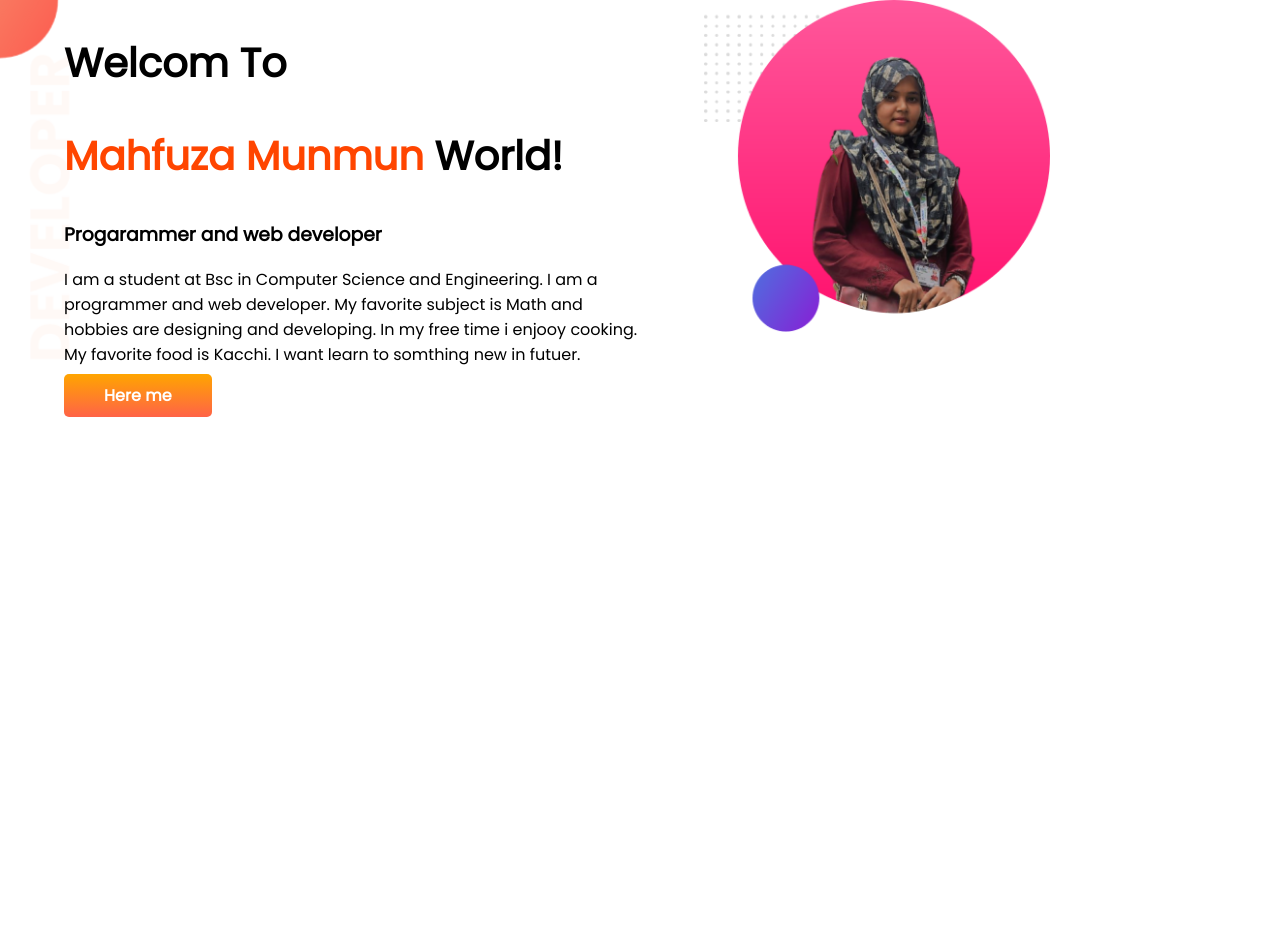
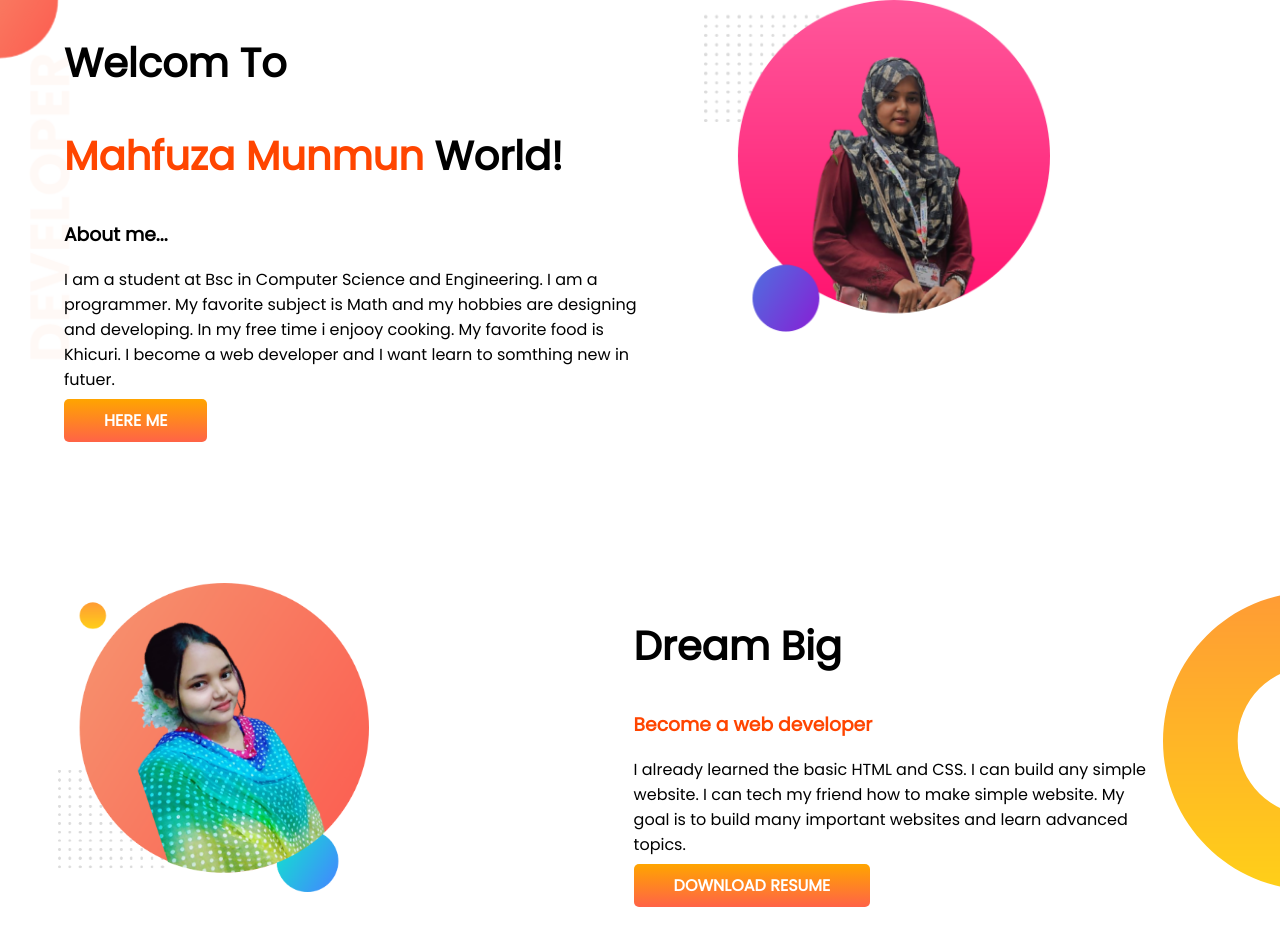
Before and after one commit to Sadiql/mahfuza_portfolio, a plain HTML site: page index.html in a window 1280 px wide. Before the commit the page ends 800 px from the top, so only its background shows below. Drawn offline with Linux system fonts and the light colour scheme.

Commit message:
2nd portion

```diff
--- a/index.html
+++ b/index.html
@@ -17,20 +17,33 @@
         <div class="half-width">
             <h1>Welcom To</h1>
             <h1><span class="orange-color">Mahfuza Munmun</span> World!</h1>
-            <h3>Progarammer and web developer</h3>
-            <p>I am a student at Bsc in Computer Science and Engineering. I am a programmer and web developer. My
-                favorite
-                subject is Math and hobbies are designing and developing. In my free time i enjooy cooking. My favorite
-                food
-                is Kacchi. I want learn to somthing new in futuer.
+            <h3>About me...</h3>
+            <p>I am a student at Bsc in Computer Science and Engineering. I am a programmer. My favorite subject is Math
+                and my hobbies are designing and developing. In my free time i enjooy cooking. My favorite food is
+                Khicuri. I become a web developer and I want learn to somthing new in futuer.
             </p>
-            <a class="link-button" target="blank" href="https://www.facebook.com/mahfuza.munmun.33">Here me</a>
+            <a class="link-button" target="blank" href="https://www.facebook.com/mahfuza.munmun.33">HERE ME</a>
 
         </div>
         <div class="half-width">
             <img src="image/mahfuza-2.png" alt="">
         </div>
     </section>
+    <section class="left-banner">
+        <div class="half-width">
+            <img src="image/mahfuza-1.png" alt="">
+        </div>
+        <div class="half-width">
+            <h1>Dream Big</h1>
+            <h3><span class="orange-color">Become a web developer</span></h3>
+            <p>I already learned the basic HTML and CSS. I can build any simple website. I can tech my friend how to
+                make simple website. My goal is to build many important websites and learn advanced topics.
+            </p>
+            <a class="link-button" target="blank" href="https://www.facebook.com/mahfuza.munmun.33">DOWNLOAD RESUME</a>
+
+        </div>
+
+    </section>
 </body>
 
 </html>
--- a/style.css
+++ b/style.css
@@ -10,6 +10,7 @@ h1{
 }
 section{
     display: flex;
+    margin-bottom: 150px;
 }
 .half-width{
     width: 50%;
@@ -30,3 +31,9 @@ section{
     background-image: url(show-off/top-banner.png);
     background-repeat: no-repeat;
 }
+.left-banner{
+    background-image: url(show-off/dream-bg.png);
+    background-repeat: no-repeat;
+    background-position: right;
+    padding-right: 10%;
+}
```
